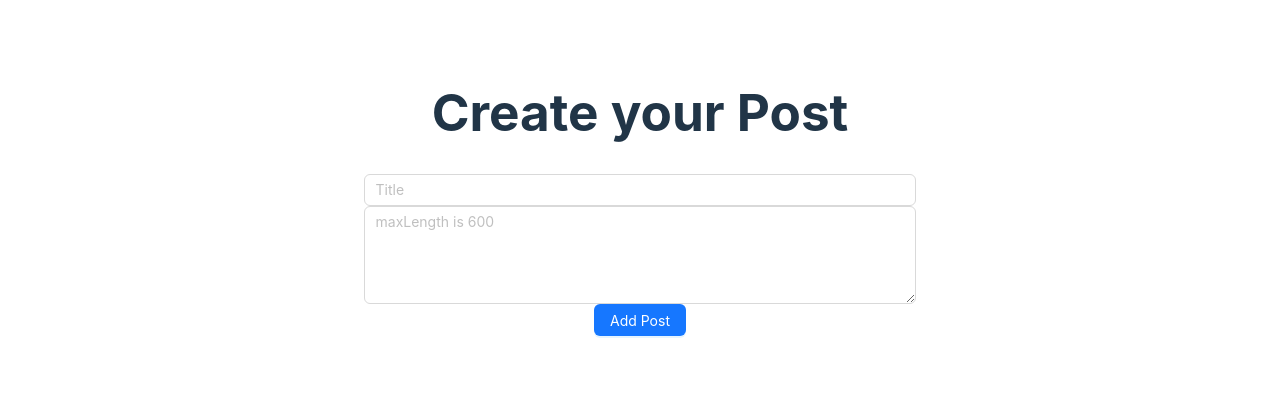
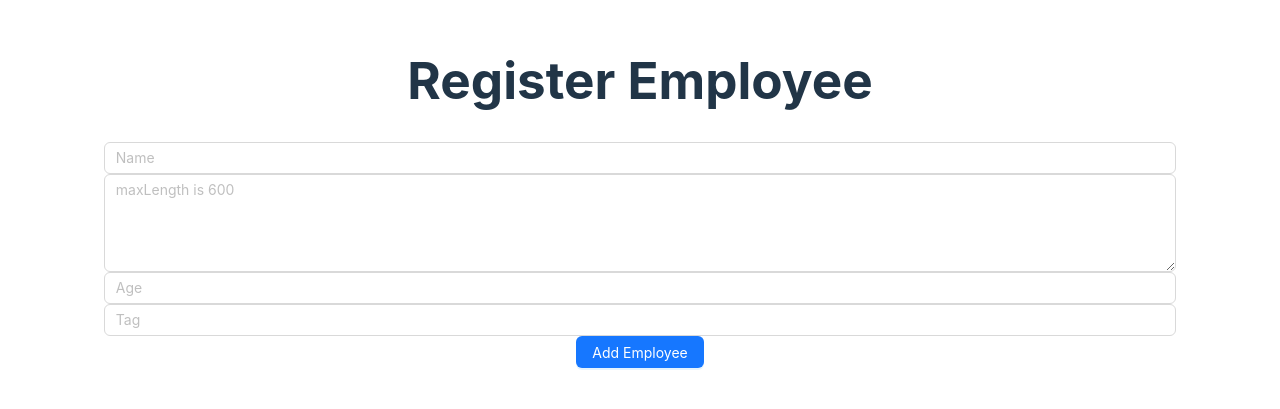
Before and after one commit to digikullReact/apiCallsepweoctober, a React (Vite) app: page / in a window 1280 px wide. Shown: the part 207-616 px from the top of the page. Built offline with nearby package versions, Linux system fonts and the light colour scheme.

Commit message:
Api crud

```diff
--- a/src/components/Add.jsx
+++ b/src/components/Add.jsx
@@ -7,43 +7,58 @@ const { TextArea } = Input;
 
 
 
-const Add = () => {
-    const defaultValue={
-        title:"",
-        content:""
+const Add = (props) => {
+    const [state,setState]=useState({
+        name:"",
+        age:"",
+        address:"",
+        tags:""
+    })
 
-    }
-    const URL="http://rustycoder.live:8080";
-    const IndexName="adityaV2";
-    const [state,setState]=useState(defaultValue)
+    const  handleChange=(event)=>{
+        setState({...state,[event.target.name]:event.target.value});
+     }
 
-    const addPost=()=>{
-        // We will call the api
-        // next we will see how to pass headers as well
 
-        axios.post(`${URL}/add/${indexName}`,state).then(response=>{
-            console.log(response.data);
-            setState(defaultValue)
+     const addEmp=()=>{
+      /*
+        props.addEmployee(state,function(){
+          setState({
+            name:"",
+            age:"",
+            address:"",
+            tags:""
+        })
+
+        });
+        */
+
+        props.addEmployee().then(data=>{
+          setState({
+            name:"",
+            age:"",
+            address:"",
+            tags:""
+        })
 
         }).catch(err=>{
-            console.log(err);
+
         })
 
-    }
-
-    const  handleChange=(event)=>{
-       setState({...state,[event.target.name]:event.target.value});
-    }
+     }
 
   return (
 
 
     <div>
-        <h1>Create your Post </h1>
-        <Input placeholder="Title" name='title' onChange={handleChange} value={state.title} />
-         <TextArea rows={4} name={'content'} placeholder="maxLength is 600" value={state.content} maxLength={600} onChange={handleChange} />
+        <h1>Register Employee </h1>
+        <Input placeholder="Name" name='name' onChange={handleChange} value={state.name} />
+         <TextArea rows={4} name={'address'} placeholder="maxLength is 600" value={state.address} maxLength={600} onChange={handleChange} />
+         <Input placeholder="Age" name='age' onChange={handleChange} value={state.age} />
+         <Input placeholder="Tag" name='tags' onChange={handleChange} value={state.tags} />
 
-         <Button type="primary" onClick={addPost}>Add Post</Button>
+
+         <Button type="primary" onClick={addEmp}>Add Employee</Button>
 
 
 
--- /dev/null
+++ b/src/components/Crud.jsx
@@ -0,0 +1,82 @@
+import {MyTable} from './Table';
+import React,{useState,useEffect} from 'react'
+import axios from "axios";
+import { Col, Row } from 'antd';
+import Add from './Add';
+
+
+const Crud = () => {
+  const URL="http://rustycoder.live:8080";
+  const indexName="employee";
+  const [state,setState]=useState([]);
+  const [flag,setFlag]=useState(false);
+
+  const modifyData=(arr)=>{
+    return arr.map(ele=>{
+      return ele._source
+    })
+
+  }
+
+
+  const getData=async()=>{
+    try {
+      let response=await axios.get(`${URL}/get/${indexName}`);
+      console.log(response.data)
+      setState(modifyData(response.data));
+
+    } catch (error) {
+      console.log(error);
+    }
+
+  }
+
+
+  const addEmployee=(data,cb)=>{
+    // We will call the api
+    // next we will see how to pass headers as well
+return new Promise((res,rej)=>{
+  axios.post(`${URL}/add/${indexName}`,data).then(response=>{
+    // console.log(response.data);
+     setFlag(!flag);
+    // cb();
+    res()
+
+ }).catch(err=>{
+     console.log(err);
+     rej();
+ })
+
+})
+
+
+}
+
+  useEffect(()=>{
+    getData(indexName)
+
+  },[flag])
+  return (
+    <div>
+      <Row>
+      <Col span={12}>
+
+     <Add addEmployee={addEmployee}/>
+
+
+      </Col>
+      <Col span={12}>
+
+
+      <MyTable data={state} />
+      </Col>
+    </Row>
+
+
+
+
+    </div>
+  )
+}
+
+export default Crud
--- /dev/null
+++ b/src/components/Table.jsx
@@ -0,0 +1,33 @@
+import { Space, Table, Tag } from 'antd';
+const columns = [
+  {
+    title: 'Name',
+    dataIndex: 'name',
+    key: 'name',
+    render: (text) => <a>{text}</a>,
+  },
+  {
+    title: 'Age',
+    dataIndex: 'age',
+    key: 'age',
+  },
+  {
+    title: 'Address',
+    dataIndex: 'address',
+    key: 'address',
+  },
+
+  {
+    title: 'Action',
+    key: 'action',
+    render: (_, record) => (
+      <Space size="middle">
+        <a>Invite {record.name}</a>
+        <a>Delete</a>
+      </Space>
+    ),
+  },
+];
+
+export const MyTable = (props) => <Table columns={columns} dataSource={props.data} />;
+//export  MyTable;
--- a/src/main.jsx
+++ b/src/main.jsx
@@ -8,6 +8,7 @@ import {
 } from "react-router-dom";
 import CreateIndex from './components/CreateIndex';
 import Showdata from './components/Showdata';
+import Crud from './components/Crud';
 
 const router = createBrowserRouter([
   {
@@ -21,6 +22,10 @@ const router = createBrowserRouter([
   {
     path:"/showData/:indexName",
     element:<Showdata/>
+  },
+  {
+    path:"/crud",
+    element:<Crud/>
   }
 ]);
 
```
